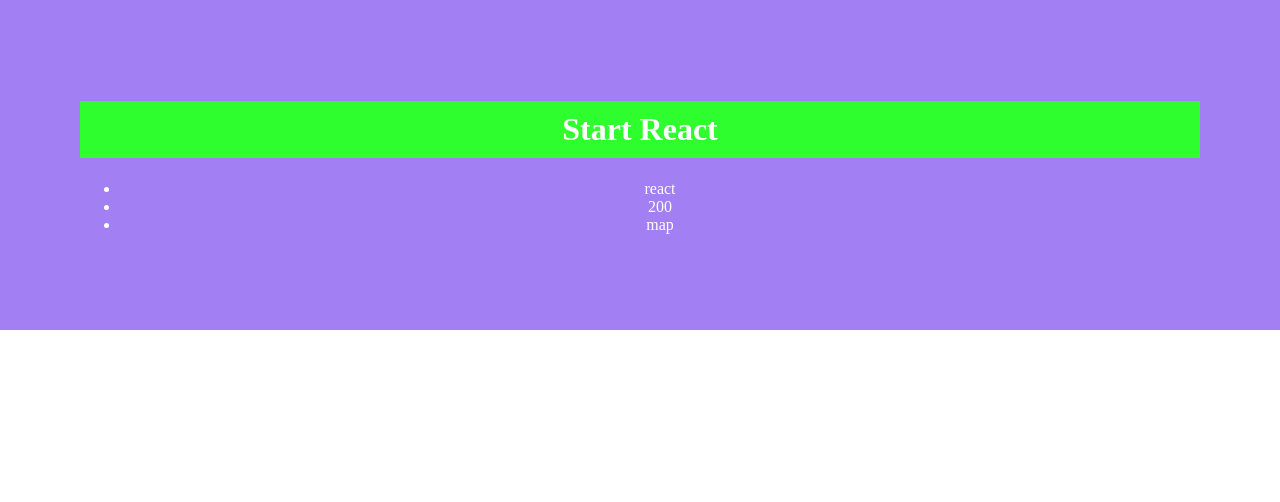
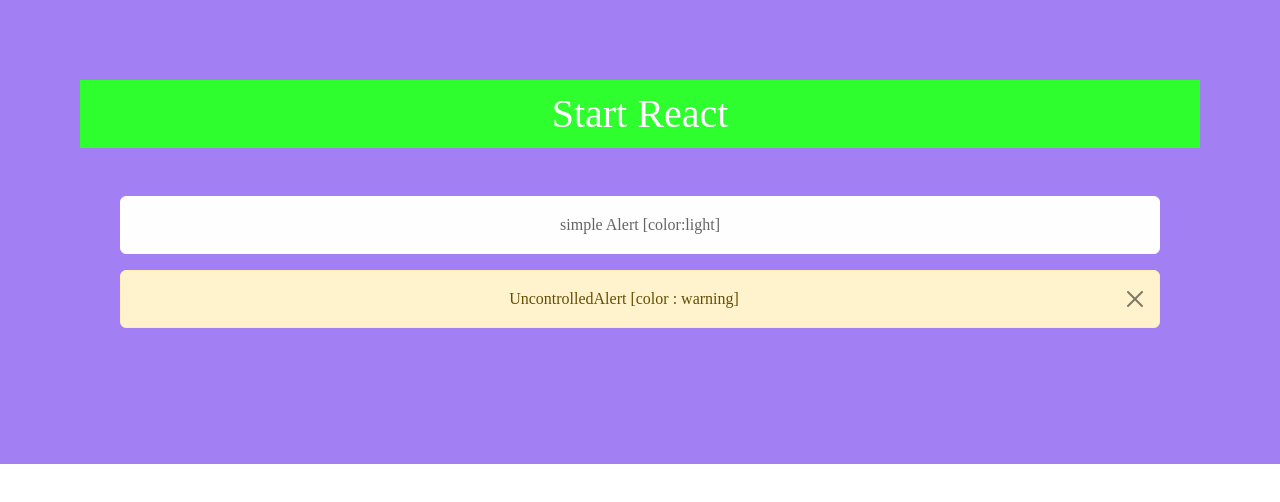
Before and after one commit to lee-kangpyo/react-start, a React (Create React App) app in the folder client/: page / in a window 1280 px wide. Shown: the top 502 px of the page. Built offline with nearby package versions, Linux system fonts and the light colour scheme.

Commit message:
reactstrap Alert

```diff
--- a/client/package.json
+++ b/client/package.json
@@ -6,10 +6,12 @@
     "@testing-library/jest-dom": "^5.16.4",
     "@testing-library/react": "^13.3.0",
     "@testing-library/user-event": "^13.5.0",
+    "bootstrap": "^5.2.0",
     "jquery": "^3.6.0",
     "react": "^18.2.0",
     "react-dom": "^18.2.0",
     "react-scripts": "5.0.1",
+    "reactstrap": "^9.1.3",
     "shallow-equal": "^1.2.1",
     "web-vitals": "^2.1.4"
   },
--- a/client/src/App.js
+++ b/client/src/App.js
@@ -1,12 +1,13 @@
 import React from 'react';
 import './App.css';
-import ReturnMap from './component2/R033_ReturnMap'
+import ReactStrapAlerts from './component2/R034_ReactstrapAlerts'
+import 'bootstrap/dist/css/bootstrap.css'
 
 function App() {
   return (
     <div>
       <h1>Start React</h1>
-      <ReturnMap />
+      <ReactStrapAlerts />
     </div>
   );
 }
--- /dev/null
+++ b/client/src/component2/R034_ReactstrapAlerts.js
@@ -0,0 +1,19 @@
+import React from 'react'
+import { Alert, UncontrolledAlert } from 'reactstrap'
+
+class R034_ReactStrapAlerts extends React.Component {
+  render () {
+    return(
+      <div>
+        <Alert color="light">
+          simple Alert [color:light]
+        </Alert>
+        <UncontrolledAlert color="warning">
+          UncontrolledAlert [color : warning]
+        </UncontrolledAlert>
+      </div>
+    )
+  }
+}
+
+export default R034_ReactStrapAlerts;
```
Also changed, not shown: 1 other file (tests, documents, lock files or other folders).
